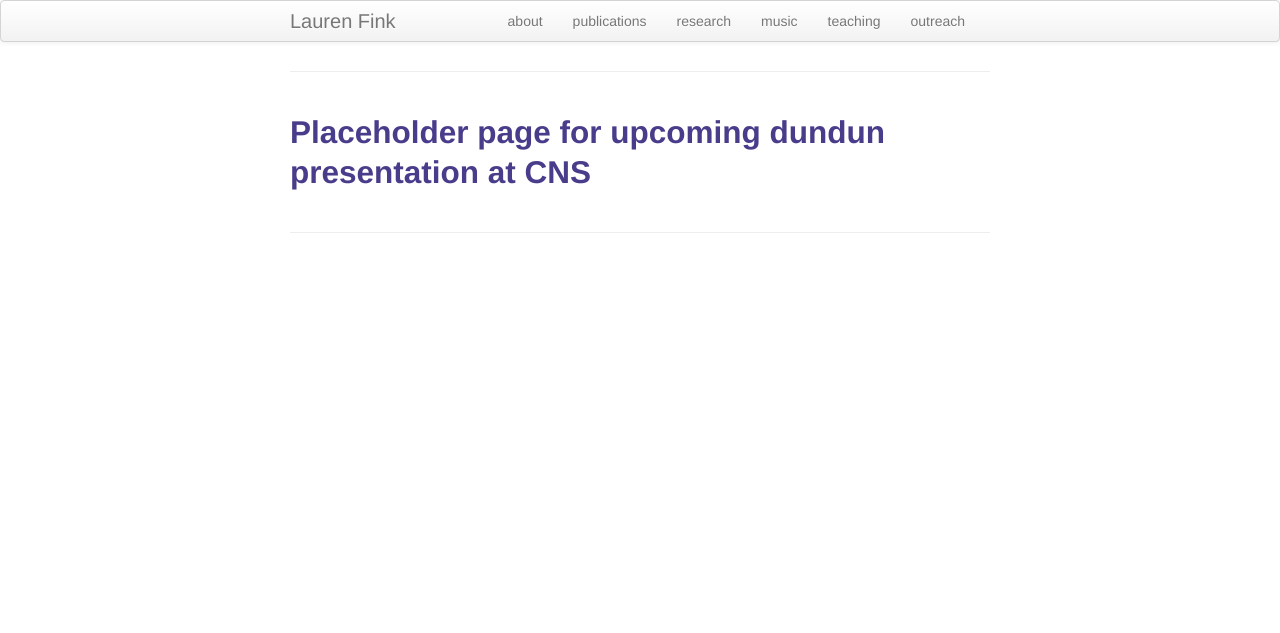
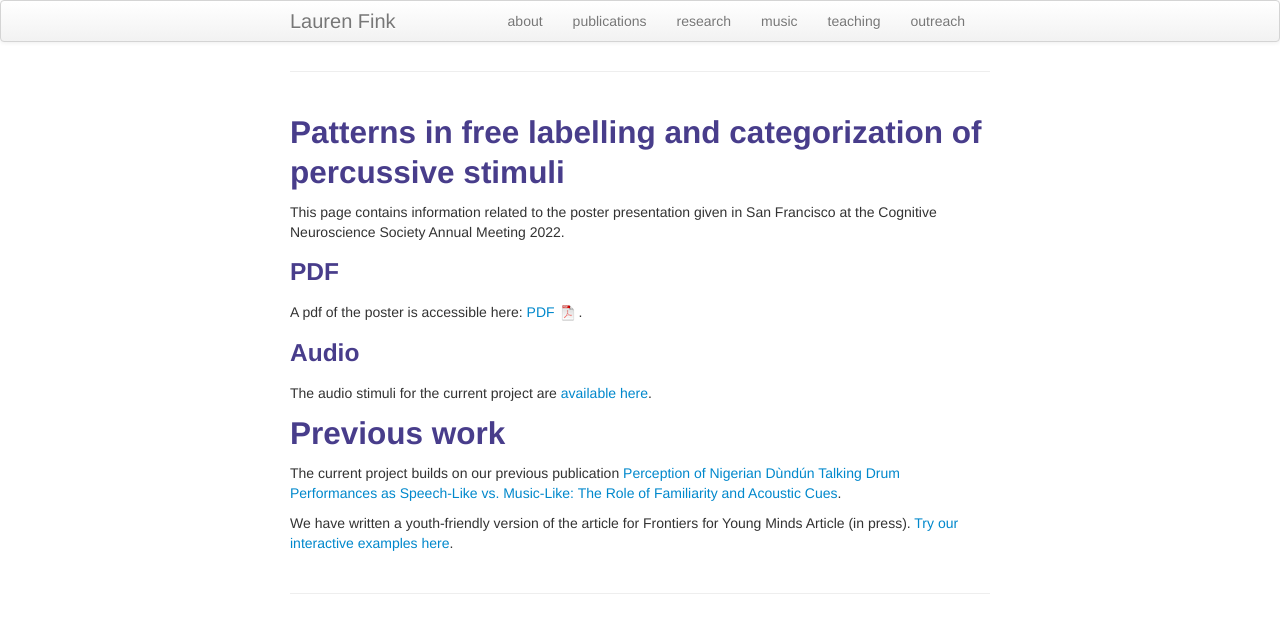
Before and after one commit to lkfink/lkfink.github.io, a Jekyll site: the page built from pages/dundunCNS.md, in a window 1280 px wide. Shown: the top 633 px of the page. Built offline with Jekyll 4.4.1, drawn with Linux system fonts in a browser that asks for light colours; our own code applies the rules of GitHub Pages for plain Markdown files.

Commit message:
add final poster and audio files

```diff
--- a/pages/dundunCNS.md
+++ b/pages/dundunCNS.md
@@ -9,4 +9,17 @@
   </script>
 </HEAD>
 
-## Placeholder page for upcoming dundun presentation at CNS
+## Patterns in free labelling and categorization of percussive stimuli
+This page contains information related to the poster presentation given in San Francisco at the Cognitive Neuroscience Society Annual Meeting 2022.
+
+### PDF
+A pdf of the poster is accessible here: [PDF ![Poster pdf](icons16/pdf-icon.png)]({{ BASE_PATH }}/assets/Fink_Lauren_CNS2022_freeLabelling_percussion.pdf){:target="_blank"}.
+
+### Audio
+The audio stimuli for the current project are [available here](https://edmond.mpdl.mpg.de/dataset.xhtml?persistentId=doi:10.17617/3.JATDRF){:target="_blank"}.
+
+
+## Previous work
+The current project builds on our previous publication [Perception of Nigerian Dùndún Talking Drum Performances as Speech-Like vs. Music-Like: The Role of Familiarity and Acoustic Cues](https://www.frontiersin.org/articles/10.3389/fpsyg.2021.652673/full){:target="_blank"}.
+
+We have  written a youth-friendly version of the article for Frontiers for Young Minds Article (in press). [Try our interactive examples here](https://lkfink.github.io/pages/dundunKids){:target="_blank"}.
```
